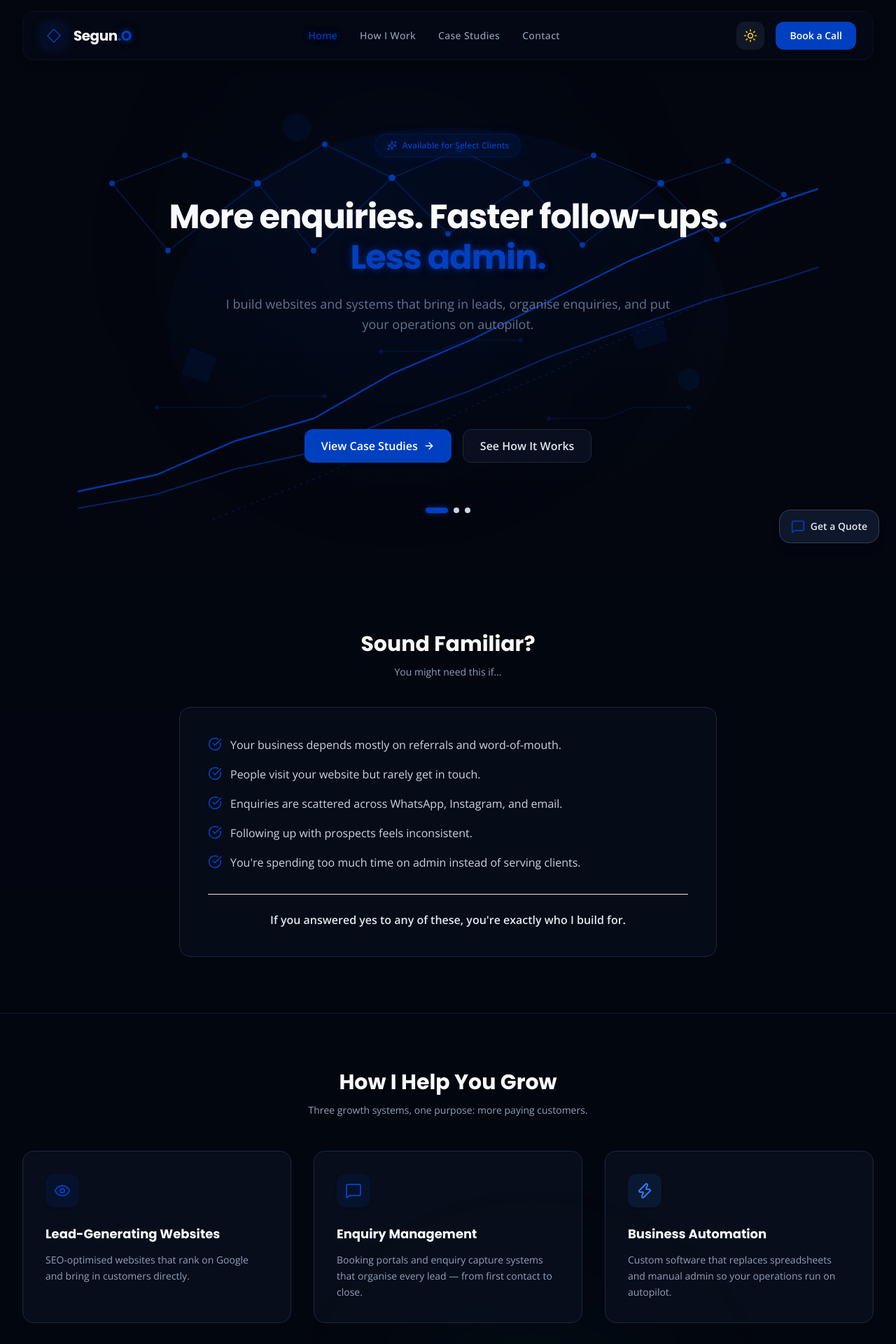
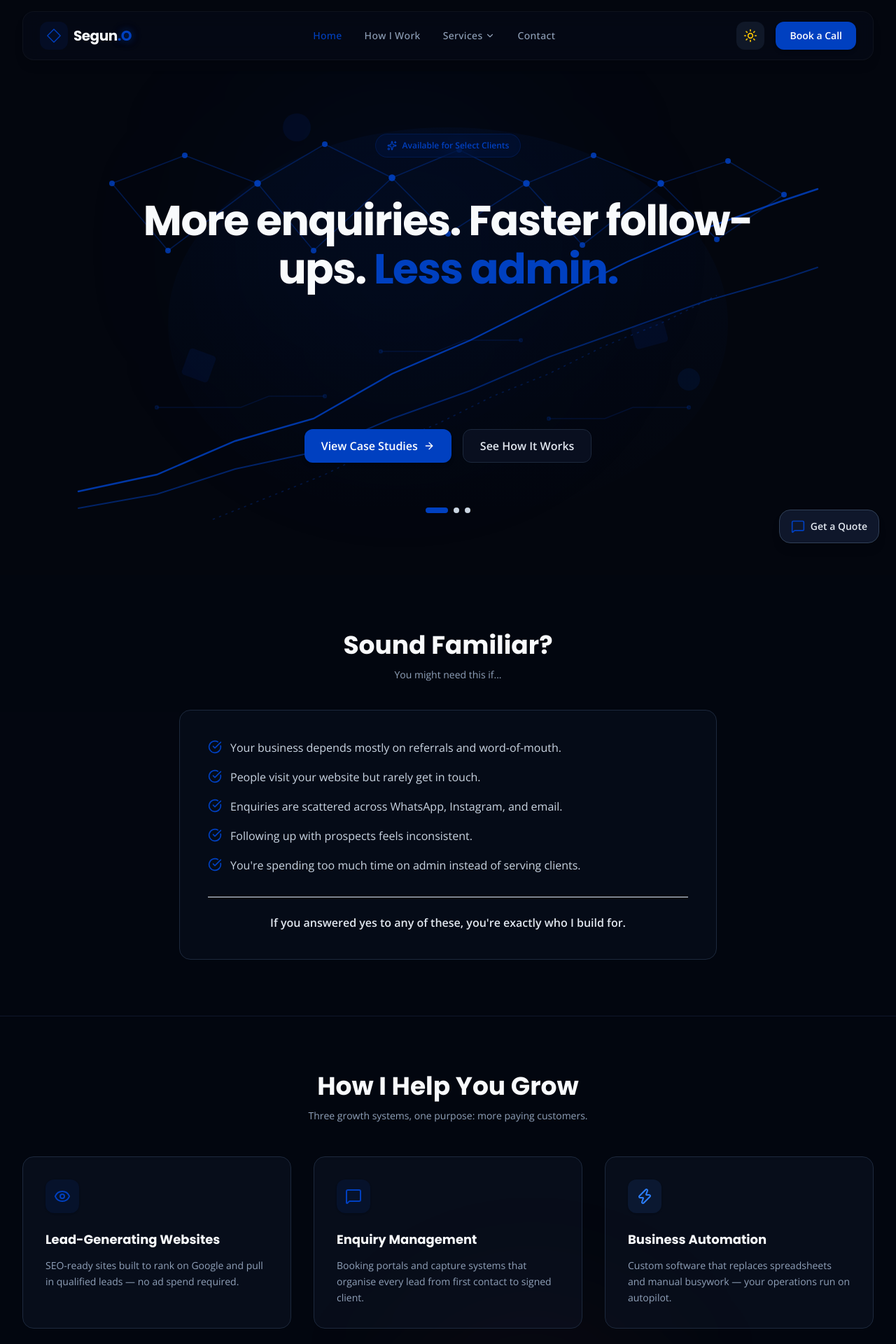
Before and after one commit to boarnerges/personal-portfolio, a Next.js app: page / in a window 1280 px wide. Shown: the top 1920 px of the page at 70% size. Built offline with nearby package versions, Linux system fonts and the light colour scheme.

Commit message:
Audit fixes: service dropdown, type scale, hover effects, blue glow reduced, warm accent, hero subtitle removed, tighter copy

```diff
--- a/src/app/globals.css
+++ b/src/app/globals.css
@@ -5,6 +5,7 @@
   --font-sans: var(--font-opensans);
 
   --color-brand-blue: #0040c0;
+  --color-brand-warm: #c07a3a;
   --color-brand-navy: #03060e;
   --color-brand-navy-light: #050a16;
   --color-brand-slate-900: #0f172a;
--- a/src/app/page.tsx
+++ b/src/app/page.tsx
@@ -44,7 +44,7 @@ export default function Home() {
     <div className="relative overflow-hidden">
       {/* Background Decorative Gradients */}
       <div className="absolute top-0 left-1/4 -z-10 h-[500px] w-[500px] rounded-full bg-brand-blue/5 blur-[120px] dark:bg-brand-blue/10" />
-      <div className="absolute top-1/3 right-1/4 -z-10 h-[400px] w-[400px] rounded-full bg-emerald-500/5 blur-[100px] dark:bg-emerald-500/5" />
+      <div className="absolute top-1/3 right-1/4 -z-10 h-[400px] w-[400px] rounded-full bg-brand-warm/5 blur-[100px] dark:bg-brand-warm/10" />
 
       {/* Hero Section */}
       <section className="relative min-h-screen lg:min-h-[90vh] flex flex-col justify-center overflow-hidden">
@@ -58,7 +58,7 @@ export default function Home() {
 
             {/* Subtle Tag/Badge */}
             <div className="flex justify-center">
-              <div className="inline-flex items-center space-x-2 rounded-full px-4 py-1.5 text-xs font-semibold leading-5 text-brand-blue bg-brand-blue/10 border border-brand-blue/20 shadow-[0_0_15px_rgba(0,64,192,0.1)] backdrop-blur-md">
+              <div className="inline-flex items-center space-x-2 rounded-full px-4 py-1.5 text-xs font-semibold leading-5 text-brand-blue bg-brand-blue/10 border border-brand-blue/20 backdrop-blur-md">
                 <Sparkles className="h-3.5 w-3.5" />
                 <span>Available for Select Clients</span>
               </div>
@@ -97,7 +97,7 @@ export default function Home() {
                   onClick={() => setCurrentSlide(index)}
                   className={`h-2 rounded-full transition-all duration-300 cursor-pointer ${
                     index === currentSlide
-                      ? "w-8 bg-brand-blue shadow-[0_0_10px_rgba(0,64,192,0.5)]"
+                      ? "w-8 bg-brand-blue"
                       : "w-2 bg-slate-300 dark:bg-slate-700 hover:bg-slate-400 dark:hover:bg-slate-600"
                   }`}
                   aria-label={`Go to slide ${index + 1}`}
@@ -116,7 +116,7 @@ export default function Home() {
       }`}>
         <div className="mx-auto max-w-7xl px-4 sm:px-6 lg:px-8">
           <div className="max-w-3xl mx-auto">
-            <h2 className="text-2xl sm:text-3xl font-bold font-heading text-center">Sound Familiar?</h2>
+            <h2 className="text-3xl sm:text-4xl font-bold font-heading text-center">Sound Familiar?</h2>
             <p className={`text-sm text-center mt-3 mb-10 ${
               theme === "dark" ? "text-slate-400" : "text-slate-600"
             }`}>You might need this if...</p>
@@ -158,7 +158,7 @@ export default function Home() {
         <div className="mx-auto max-w-7xl px-4 sm:px-6 lg:px-8">
 
           <div className="text-center max-w-xl mx-auto mb-12">
-              <h2 className="text-2xl sm:text-3xl font-bold font-heading">
+              <h2 className="text-3xl sm:text-4xl font-bold font-heading">
                 How I Help You Grow
               </h2>
             <p className={`text-sm mt-3 ${
@@ -171,10 +171,10 @@ export default function Home() {
           <motion.div {...staggerContainer} className="grid grid-cols-1 md:grid-cols-3 gap-8">
 
             {/* Card 1: Lead-Generating Websites */}
-            <motion.div {...staggerItem} className={`p-8 rounded-2xl border transition-all duration-300 hover:scale-[1.02] cursor-pointer ${
+            <motion.div {...staggerItem} className={`p-8 rounded-2xl border transition-all duration-300 hover:scale-[1.03] hover:shadow-lg cursor-pointer ${
               theme === "dark"
                 ? "bg-slate-900/40 border-slate-800 hover:border-brand-blue/30"
-                : "bg-white border-slate-200 hover:border-brand-blue/30 hover:shadow-md"
+                : "bg-white border-slate-200 hover:border-brand-blue/30 hover:shadow-lg"
             }`}>
               <div className="h-12 w-12 rounded-xl bg-brand-blue/10 flex items-center justify-center text-brand-blue mb-6 shadow-sm">
                 <Eye className="h-6 w-6" />
@@ -183,15 +183,15 @@ export default function Home() {
               <p className={`text-sm leading-relaxed ${
                 theme === "dark" ? "text-slate-400" : "text-slate-600"
               }`}>
-                SEO-optimised websites that rank on Google and bring in customers directly.
+                SEO-ready sites built to rank on Google and pull in qualified leads — no ad spend required.
               </p>
             </motion.div>
 
             {/* Card 2: Enquiry Management */}
-            <motion.div {...staggerItem} className={`p-8 rounded-2xl border transition-all duration-300 hover:scale-[1.02] cursor-pointer ${
+            <motion.div {...staggerItem} className={`p-8 rounded-2xl border transition-all duration-300 hover:scale-[1.03] hover:shadow-lg cursor-pointer ${
               theme === "dark"
                 ? "bg-slate-900/40 border-slate-800 hover:border-brand-blue/30"
-                : "bg-white border-slate-200 hover:border-brand-blue/30 hover:shadow-md"
+                : "bg-white border-slate-200 hover:border-brand-blue/30 hover:shadow-lg"
             }`}>
               <div className="h-12 w-12 rounded-xl bg-brand-blue/10 flex items-center justify-center text-brand-blue mb-6 shadow-sm">
                 <MessageSquare className="h-6 w-6" />
@@ -200,15 +200,15 @@ export default function Home() {
               <p className={`text-sm leading-relaxed ${
                 theme === "dark" ? "text-slate-400" : "text-slate-600"
               }`}>
-                Booking portals and enquiry capture systems that organise every lead — from first contact to close.
+                Booking portals and capture systems that organise every lead from first contact to signed client.
               </p>
             </motion.div>
 
             {/* Card 3: Business Automation */}
-            <motion.div {...staggerItem} className={`p-8 rounded-2xl border transition-all duration-300 hover:scale-[1.02] cursor-pointer ${
+            <motion.div {...staggerItem} className={`p-8 rounded-2xl border transition-all duration-300 hover:scale-[1.03] hover:shadow-lg cursor-pointer ${
               theme === "dark"
                 ? "bg-slate-900/40 border-slate-800 hover:border-brand-blue/30"
-                : "bg-white border-slate-200 hover:border-brand-blue/30 hover:shadow-md"
+                : "bg-white border-slate-200 hover:border-brand-blue/30 hover:shadow-lg"
             }`}>
               <div className="h-12 w-12 rounded-xl bg-blue-500/10 flex items-center justify-center text-blue-500 mb-6 shadow-sm">
                 <Zap className="h-6 w-6" />
@@ -217,7 +217,7 @@ export default function Home() {
               <p className={`text-sm leading-relaxed ${
                 theme === "dark" ? "text-slate-400" : "text-slate-600"
               }`}>
-                Custom software that replaces spreadsheets and manual admin so your operations run on autopilot.
+                Custom software that replaces spreadsheets and manual busywork — your operations run on autopilot.
               </p>
             </motion.div>
 
@@ -231,7 +231,7 @@ export default function Home() {
       }`}>
         <div className="mx-auto max-w-7xl px-4 sm:px-6 lg:px-8">
           <div className="text-center max-w-xl mx-auto mb-12">
-            <h2 className="text-2xl sm:text-3xl font-bold font-heading">
+            <h2 className="text-3xl sm:text-4xl font-bold font-heading">
               Why Work With Me
             </h2>
             <p className={`text-sm mt-3 ${
@@ -246,7 +246,7 @@ export default function Home() {
               { title: "Fast Communication", desc: "You get a direct line to the person building your system. No account managers, no runaround. Questions answered within hours, not days.", icon: ZapIcon },
               { title: "End-to-End Service", desc: "From strategy to design to development to launch — I handle everything. Your website or automation system ships complete and ready to grow your business.", icon: Target },
             ].map((item) => (
-              <div key={item.title} className={`p-8 rounded-2xl border text-center ${
+              <div key={item.title} className={`p-8 rounded-2xl border text-center transition-all duration-300 hover:scale-[1.01] hover:shadow-md ${
                 theme === "dark" ? "bg-slate-900/40 border-slate-800" : "bg-white border-slate-200 shadow-sm"
               }`}>
                 <div className="h-12 w-12 rounded-xl bg-brand-blue/10 flex items-center justify-center text-brand-blue mx-auto mb-4">
@@ -268,7 +268,7 @@ export default function Home() {
       }`}>
         <div className="mx-auto max-w-7xl px-4 sm:px-6 lg:px-8">
           <div className="text-center max-w-xl mx-auto mb-12">
-            <h2 className="text-2xl sm:text-3xl font-bold font-heading">
+            <h2 className="text-3xl sm:text-4xl font-bold font-heading">
               How It Works
             </h2>
             <p className={`text-sm mt-3 ${
@@ -322,7 +322,7 @@ export default function Home() {
       }`}>
         <div className="mx-auto max-w-3xl px-4 sm:px-6 lg:px-8">
           <div className="text-center max-w-xl mx-auto mb-12">
-            <h2 className="text-2xl sm:text-3xl font-bold font-heading">
+            <h2 className="text-3xl sm:text-4xl font-bold font-heading">
               Frequently Asked Questions
             </h2>
             <p className={`text-sm mt-3 ${
@@ -372,7 +372,7 @@ export default function Home() {
       <section className="mx-auto max-w-7xl px-4 sm:px-6 lg:px-8 py-16 sm:py-24">
         <div className="flex flex-col sm:flex-row items-start sm:items-end justify-between mb-12">
           <div>
-            <h2 className="text-2xl sm:text-3xl font-bold font-heading">
+            <h2 className="text-3xl sm:text-4xl font-bold font-heading">
               Featured Case Studies
             </h2>
             <p className={`text-sm mt-3 ${
@@ -485,7 +485,7 @@ export default function Home() {
       }`}>
         <div className="mx-auto max-w-7xl px-4 sm:px-6 lg:px-8">
           <div className="text-center max-w-xl mx-auto mb-12">
-            <h2 className="text-2xl sm:text-3xl font-bold font-heading">
+            <h2 className="text-3xl sm:text-4xl font-bold font-heading">
               What Clients Say
             </h2>
             <p className={`text-sm mt-3 ${
--- a/src/components/Footer.tsx
+++ b/src/components/Footer.tsx
@@ -25,7 +25,7 @@ export default function Footer() {
           <div className="space-y-4">
             <Link href="/" className="inline-block">
               <span className="text-xl font-bold tracking-tight font-heading">
-                Segun<span className="text-brand-blue glow-text-blue">.O</span>
+                Segun<span className="text-brand-blue">.O</span>
               </span>
             </Link>
             <p className={`text-sm leading-relaxed max-w-xs ${
--- a/src/components/HeroSlider.tsx
+++ b/src/components/HeroSlider.tsx
@@ -5,20 +5,17 @@ import React, { useState, useEffect } from "react";
 const slides = [
   <React.Fragment key="1">
     <div className="text-center">
-      <h1 className="text-3xl sm:text-4xl lg:text-5xl font-bold font-heading tracking-tight leading-[1.2] mb-6">
+      <h1 className="text-4xl sm:text-5xl lg:text-6xl font-bold font-heading tracking-tight leading-[1.15] mb-6">
         More enquiries. Faster follow-ups.{" "}
-        <span className="text-brand-blue glow-text-blue">Less admin.</span>
+        <span className="text-brand-blue">Less admin.</span>
       </h1>
-      <p className="text-base sm:text-lg max-w-2xl mx-auto text-slate-500 dark:text-slate-400 leading-relaxed">
-        I build websites and systems that bring in leads, organise enquiries, and put your operations on autopilot.
-      </p>
     </div>
   </React.Fragment>,
   <React.Fragment key="2">
     <div className="text-center">
-      <h1 className="text-3xl sm:text-4xl lg:text-5xl font-bold font-heading tracking-tight leading-[1.2] mb-6">
+      <h1 className="text-4xl sm:text-5xl lg:text-6xl font-bold font-heading tracking-tight leading-[1.15] mb-6">
         Stop relying on{" "}
-        <span className="text-brand-blue glow-text-blue">referrals alone</span>.
+        <span className="text-brand-blue">referrals alone</span>.
       </h1>
       <p className="text-base sm:text-lg max-w-2xl mx-auto text-slate-500 dark:text-slate-400 leading-relaxed">
         A website that ranks on Google. A system that captures every lead. Automation that follows up — so you never miss an opportunity.
@@ -27,9 +24,9 @@ const slides = [
   </React.Fragment>,
   <React.Fragment key="3">
     <div className="text-center">
-      <h1 className="text-3xl sm:text-4xl lg:text-5xl font-bold font-heading tracking-tight leading-[1.2] mb-6">
+      <h1 className="text-4xl sm:text-5xl lg:text-6xl font-bold font-heading tracking-tight leading-[1.15] mb-6">
         Stop losing leads to{" "}
-        <span className="text-brand-blue glow-text-blue">DMs and spreadsheets</span>.
+        <span className="text-brand-blue">DMs and spreadsheets</span>.
       </h1>
       <p className="text-base sm:text-lg max-w-2xl mx-auto text-slate-500 dark:text-slate-400 leading-relaxed">
         Purpose-built software that captures every enquiry, organises your intake, and runs your operations on autopilot.
--- a/src/components/Navbar.tsx
+++ b/src/components/Navbar.tsx
@@ -4,11 +4,12 @@ import React, { useState } from "react";
 import Link from "next/link";
 import { usePathname } from "next/navigation";
 import { useTheme } from "./ThemeContext";
-import { Sun, Moon, Menu, X } from "lucide-react";
+import { Sun, Moon, Menu, X, ChevronDown } from "lucide-react";
 
 export default function Navbar() {
   const { theme, toggleTheme } = useTheme();
   const [mobileMenuOpen, setMobileMenuOpen] = useState(false);
+  const [servicesOpen, setServicesOpen] = useState(false);
   const pathname = usePathname();
 
   const navLinks = [
@@ -16,6 +17,12 @@ export default function Navbar() {
     { name: "How I Work", href: "/about" },
     { name: "Case Studies", href: "/projects" },
     { name: "Contact", href: "/contact" },
+  ];
+
+  const services = [
+    { name: "Lead-Generating Websites", href: "/" },
+    { name: "Enquiry Management", href: "/" },
+    { name: "Business Automation", href: "/" },
   ];
 
   const isActive = (href: string) => {
@@ -32,7 +39,7 @@ export default function Navbar() {
       >
         {/* Logo */}
         <Link href="/" className="flex items-center space-x-2 group">
-          <div className="flex h-10 w-10 items-center justify-center rounded-xl bg-brand-blue/10 text-brand-blue group-hover:scale-105 transition-transform duration-200 shadow-[0_0_15px_rgba(0,64,192,0.15)]">
+          <div className="flex h-10 w-10 items-center justify-center rounded-xl bg-brand-blue/10 text-brand-blue group-hover:scale-105 transition-transform duration-200">
             <svg width="22" height="22" viewBox="0 0 24 24" fill="none" stroke="currentColor" strokeWidth="1.5" strokeLinecap="round" strokeLinejoin="round" className="h-5.5 w-5.5">
               <path d="M12 2L22 12L12 22L2 12Z" />
             </svg>
@@ -44,13 +51,54 @@ export default function Navbar() {
 
         {/* Desktop Links */}
         <div className="hidden md:flex items-center space-x-8">
-          {navLinks.map((link) => (
+          {navLinks.map((link) => {
+            if (link.name === "Case Studies") {
+              return (
+                <div key="services" className="relative"
+                  onMouseEnter={() => setServicesOpen(true)}
+                  onMouseLeave={() => setServicesOpen(false)}
+                >
+                  <button
+                    className={`flex items-center space-x-1 text-sm font-medium tracking-wide transition-colors duration-200 cursor-pointer ${
+                      servicesOpen
+                        ? "text-brand-blue"
+                        : theme === "dark"
+                        ? "text-slate-400 hover:text-white"
+                        : "text-slate-600 hover:text-slate-900"
+                    }`}
+                  >
+                    <span>Services</span>
+                    <ChevronDown className={`h-3.5 w-3.5 transition-transform duration-200 ${servicesOpen ? "rotate-180" : ""}`} />
+                  </button>
+                  {servicesOpen && (
+                    <div className={`absolute top-full left-1/2 -translate-x-1/2 mt-2 w-56 rounded-xl shadow-xl border overflow-hidden z-50 ${
+                      theme === "dark" ? "bg-slate-950 border-slate-800" : "bg-white border-slate-200"
+                    }`}>
+                      {services.map((s) => (
+                        <Link
+                          key={s.name}
+                          href={s.href}
+                          className={`block px-5 py-3 text-sm font-medium transition-colors duration-150 ${
+                            theme === "dark"
+                              ? "text-slate-300 hover:bg-slate-900 hover:text-white"
+                              : "text-slate-700 hover:bg-slate-50 hover:text-slate-900"
+                          }`}
+                        >
+                          {s.name}
+                        </Link>
+                      ))}
+                    </div>
+                  )}
+                </div>
+              );
+            }
+            return (
               <Link
                 key={link.name}
                 href={link.href}
                 className={`text-sm font-medium tracking-wide transition-colors duration-200 cursor-pointer ${
                   isActive(link.href)
-                  ? "text-brand-blue glow-text-blue"
+                    ? "text-brand-blue"
                     : theme === "dark"
                     ? "text-slate-400 hover:text-white"
                     : "text-slate-600 hover:text-slate-900"
@@ -58,7 +106,8 @@ export default function Navbar() {
               >
                 {link.name}
               </Link>
-          ))}
+            );
+          })}
         </div>
 
         {/* Action Controls */}
@@ -134,7 +183,45 @@ export default function Navbar() {
             }`}
           >
             <div className="space-y-3">
-              {navLinks.map((link) => (
+              {navLinks.map((link) => {
+                if (link.name === "Case Studies") {
+                  return (
+                    <React.Fragment key="services">
+                      <button
+                        onClick={() => setServicesOpen(!servicesOpen)}
+                        className={`flex items-center justify-between w-full rounded-xl px-4 py-2.5 text-base font-medium tracking-wide transition-colors duration-200 cursor-pointer ${
+                          servicesOpen
+                            ? "bg-brand-blue/10 text-brand-blue"
+                            : theme === "dark"
+                            ? "text-slate-400 hover:bg-slate-900 hover:text-white"
+                            : "text-slate-600 hover:bg-slate-50 hover:text-slate-900"
+                        }`}
+                      >
+                        <span>Services</span>
+                        <ChevronDown className={`h-4 w-4 transition-transform duration-200 ${servicesOpen ? "rotate-180" : ""}`} />
+                      </button>
+                      {servicesOpen && (
+                        <div className="ml-4 space-y-1">
+                          {services.map((s) => (
+                            <Link
+                              key={s.name}
+                              href={s.href}
+                              onClick={() => setMobileMenuOpen(false)}
+                              className={`block rounded-xl px-4 py-2 text-sm font-medium transition-colors duration-200 ${
+                                theme === "dark"
+                                  ? "text-slate-500 hover:bg-slate-900 hover:text-white"
+                                  : "text-slate-500 hover:bg-slate-50 hover:text-slate-900"
+                              }`}
+                            >
+                              {s.name}
+                            </Link>
+                          ))}
+                        </div>
+                      )}
+                    </React.Fragment>
+                  );
+                }
+                return (
                   <Link
                     key={link.name}
                     href={link.href}
@@ -149,7 +236,8 @@ export default function Navbar() {
                   >
                     {link.name}
                   </Link>
-              ))}
+                );
+              })}
               <div className="pt-2">
                 <Link
                   href="/contact"
```
Lines whose indentation alone changed are shown as unchanged.
